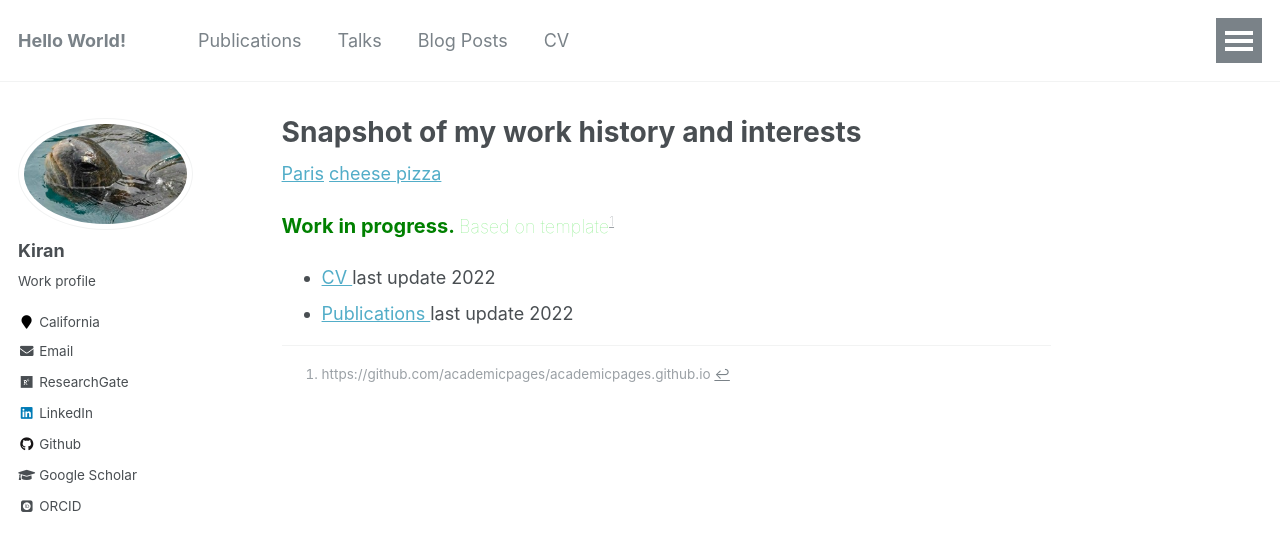
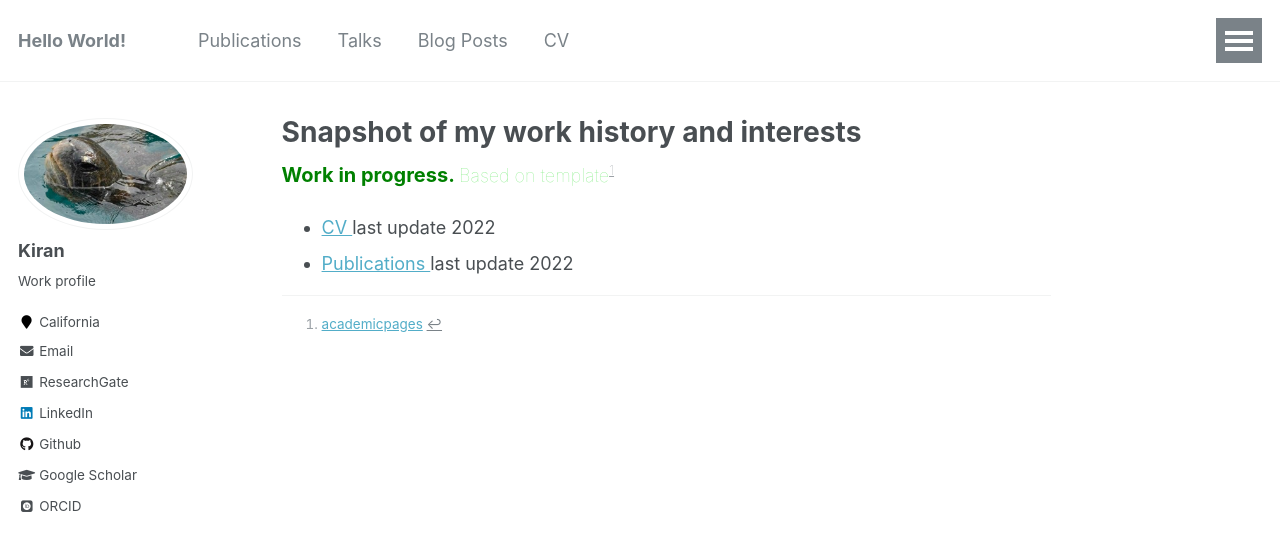
Before and after one commit to kiranmak/me, a Jekyll site: the page built from _pages/about.md, in a window 1280 px wide. Shown: the top 551 px of the page. Built offline with Jekyll 4.4.1, drawn with Linux system fonts in a browser that asks for light colours; some web fonts are replaced; part of the change alters nothing that is shown.

Commit message:
Update about.md

```diff
--- a/_pages/about.md
+++ b/_pages/about.md
@@ -7,8 +7,6 @@ redirect_from:
   - /about/
   - /about.html
 ---
-[Paris]( {{/cv | relative_url }})
-[cheese pizza]({{ site.baseurl }}/cv)
 
 <span style="color:green;font-weight:700;font-size:20px">
 Work in progress.
@@ -17,9 +15,9 @@ Work in progress.
 Based on template[^1]
 </span>
 
- - [CV ](/cv)last update 2022
- - [Publications ](/publication) last update 2022
+ - [CV ]({{ site.baseurl }}/cv) last update 2022
+ - [Publications ]({{ site.baseurl }}/publication) last update 2022
 
 
 ---
-[^1]: https://github.com/academicpages/academicpages.github.io
+[^1]: [academicpages](https://github.com/academicpages/academicpages.github.io)
```
